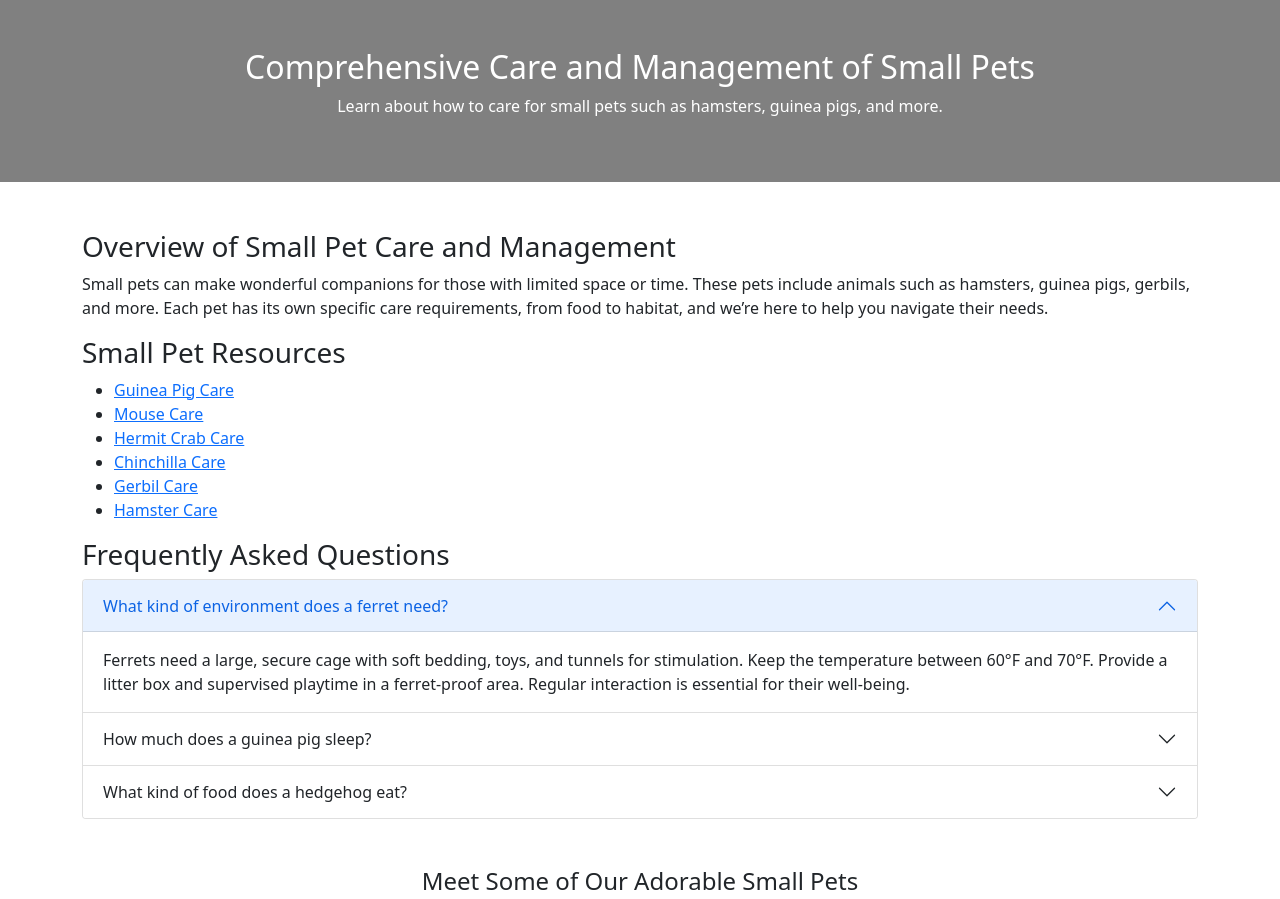
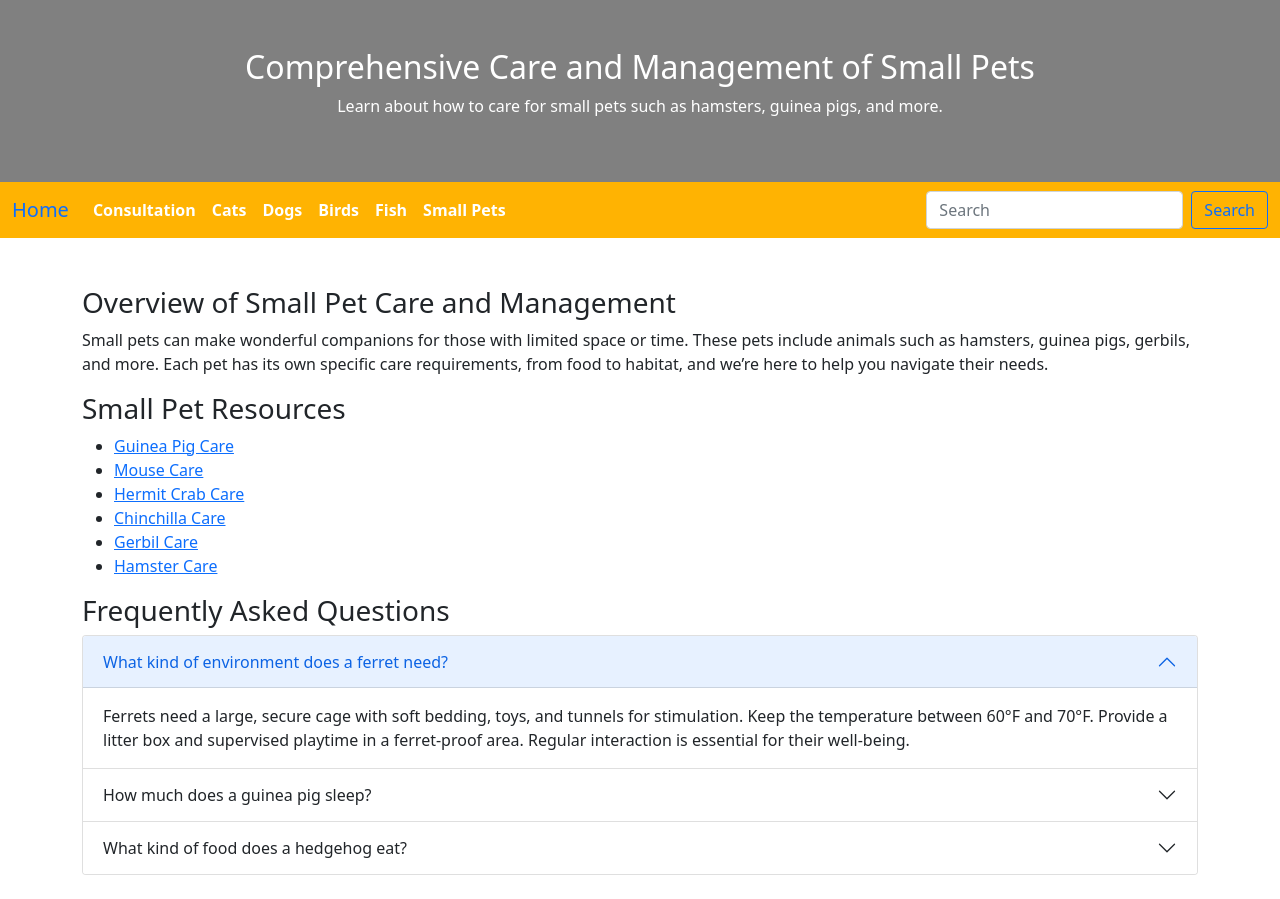
Before and after one commit to eamatt1/Paradigm-Pet-Professionals, a plain HTML site: page HTML/SmallPets.html in a window 1280 px wide. Shown: the top 899 px of the page. Drawn offline with nearby package versions, Linux system fonts and the light colour scheme.

Commit message:
Update SmallPets.html

```diff
--- a/HTML/SmallPets.html
+++ b/HTML/SmallPets.html
@@ -18,6 +18,22 @@
             padding: 20px;
         }
 
+        /* Style for navigation bar buttons */
+        nav {
+            background-color: #ffb302; /* Yellow color for navigation bar to contrast the gray */
+        }
+
+        nav .nav-link {
+            color: white; /* White color for text on navigation buttons */
+            font-weight: bold;
+        }
+
+        nav .nav-link:hover {
+            background-color: #ffa500; /* Slightly darker yellow when hovered */
+            color: black; /* Black color for better readability on hover */
+        }
+
+        /* Footer Styling */
         footer {
             background-color: #808080; /* Gray color for footer */
             color: white;
@@ -41,6 +57,30 @@
     <h2>Comprehensive Care and Management of Small Pets</h2>
     <p>Learn about how to care for small pets such as hamsters, guinea pigs, and more.</p>
 </div>
+
+<!-- Navigation Bar -->
+<nav class="navbar navbar-expand-lg">
+    <div class="container-fluid">
+        <a class="navbar-brand" href="../index.html">Home</a>
+        <button class="navbar-toggler" type="button" data-bs-toggle="collapse" data-bs-target="#navbarNav">
+            <span class="navbar-toggler-icon"></span>
+        </button>
+        <div class="collapse navbar-collapse" id="navbarNav">
+            <ul class="navbar-nav">
+                <li class="nav-item"><a class="nav-link" href="Consultation.html">Consultation</a></li>
+                <li class="nav-item"><a class="nav-link" href="Cats.html">Cats</a></li>
+                <li class="nav-item"><a class="nav-link" href="Dogs.html">Dogs</a></li>
+                <li class="nav-item"><a class="nav-link" href="Birds.html">Birds</a></li>
+                <li class="nav-item"><a class="nav-link" href="Fish.html">Fish</a></li>
+                <li class="nav-item"><a class="nav-link" href="SmallPets.html">Small Pets</a></li>
+            </ul>
+            <form class="d-flex ms-auto">
+                <input class="form-control me-2" type="search" placeholder="Search" aria-label="Search">
+                <button class="btn btn-outline-primary" type="submit">Search</button>
+            </form>
+        </div>
+    </div>
+</nav>
 
 <!-- Main Content Section -->
 <section id="content" class="container my-5">
```
